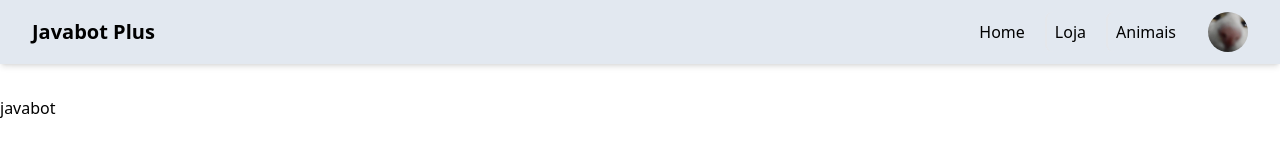
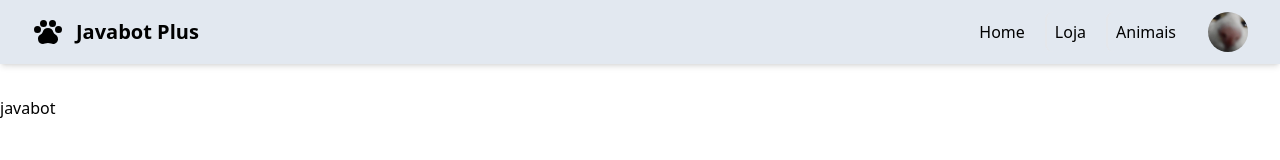
Before and after one commit to joaorodolforeiter/javabot-plus, a Next.js app: page / in a window 1280 px wide. Shown: the top 160 px of the page. Built offline with nearby package versions, Linux system fonts and the light colour scheme.

Commit message:
added paw icon to javabot navbar

```diff
--- a/app/layout.js
+++ b/app/layout.js
@@ -1,6 +1,7 @@
 import Image from "next/image";
 import "./globals.css";
 import Link from "next/link";
+import { PawPrint } from "@phosphor-icons/react/dist/ssr";
 
 export const metadata = {
   title: "Javabot Plus",
@@ -10,9 +11,11 @@ export const metadata = {
 export default function RootLayout({ children }) {
   return (
     <html lang="en">
-      <body className="mt-24">
+      <body className="pt-24 h-screen">
         <nav className="h-16 top-0 fixed w-screen bg-slate-200 flex justify-between items-center px-8 shadow-md">
-          <div className="font-bold text-xl">Javabot Plus</div>
+          <div className="font-bold text-xl flex gap-3 items-center">
+            <PawPrint size={32} weight="fill" /> Javabot Plus
+          </div>
 
           <div className="flex justify-center items-center gap-6">
             <div className="gap-3 flex divide-x-2">
--- a/package.json
+++ b/package.json
@@ -9,6 +9,7 @@
     "lint": "next lint"
   },
   "dependencies": {
+    "@phosphor-icons/react": "^2.0.13",
     "@prisma/client": "^5.3.1",
     "next": "latest",
     "react": "latest",
```
Also changed, not shown: 1 other file (tests, documents, lock files or other folders).
